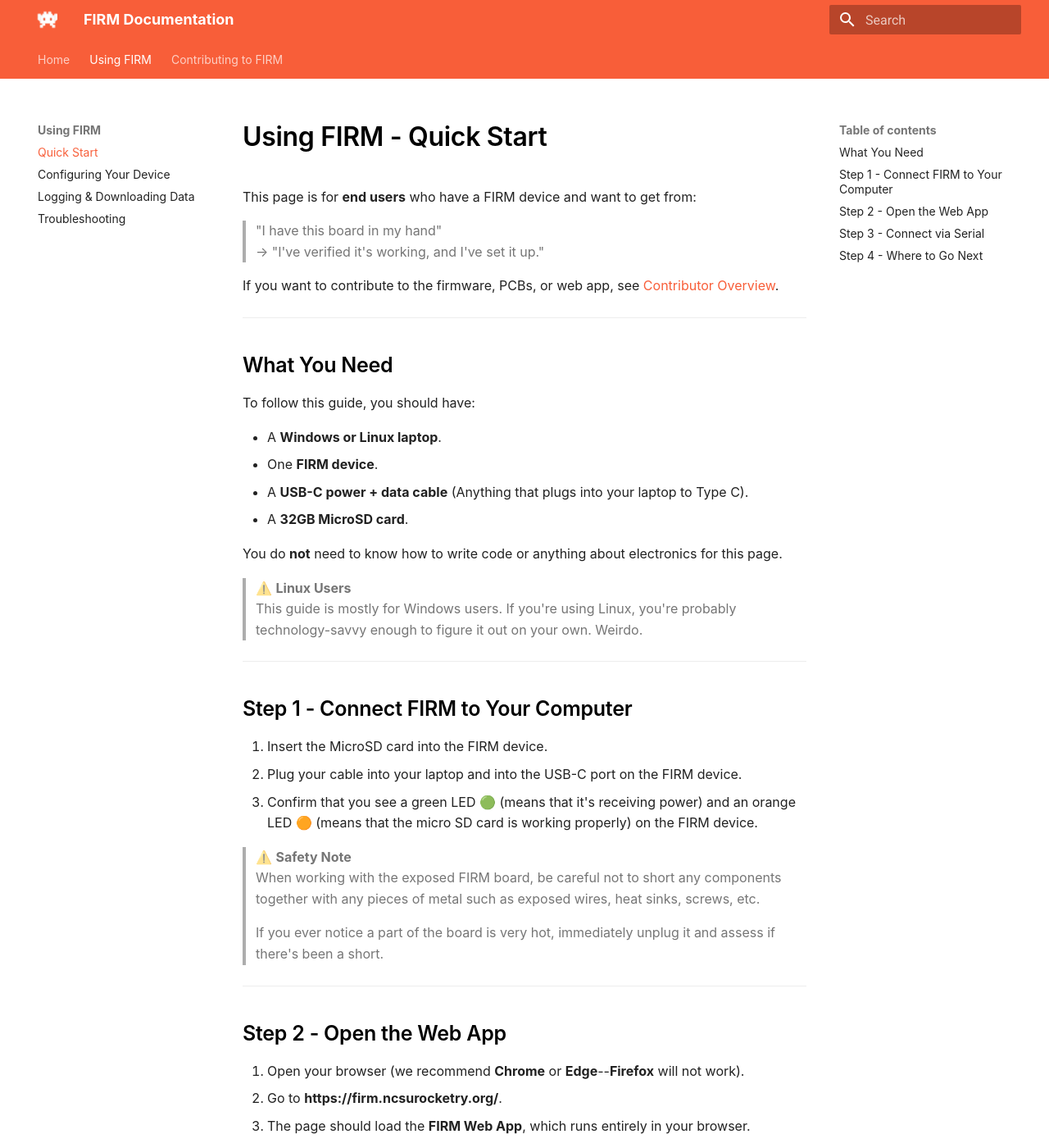
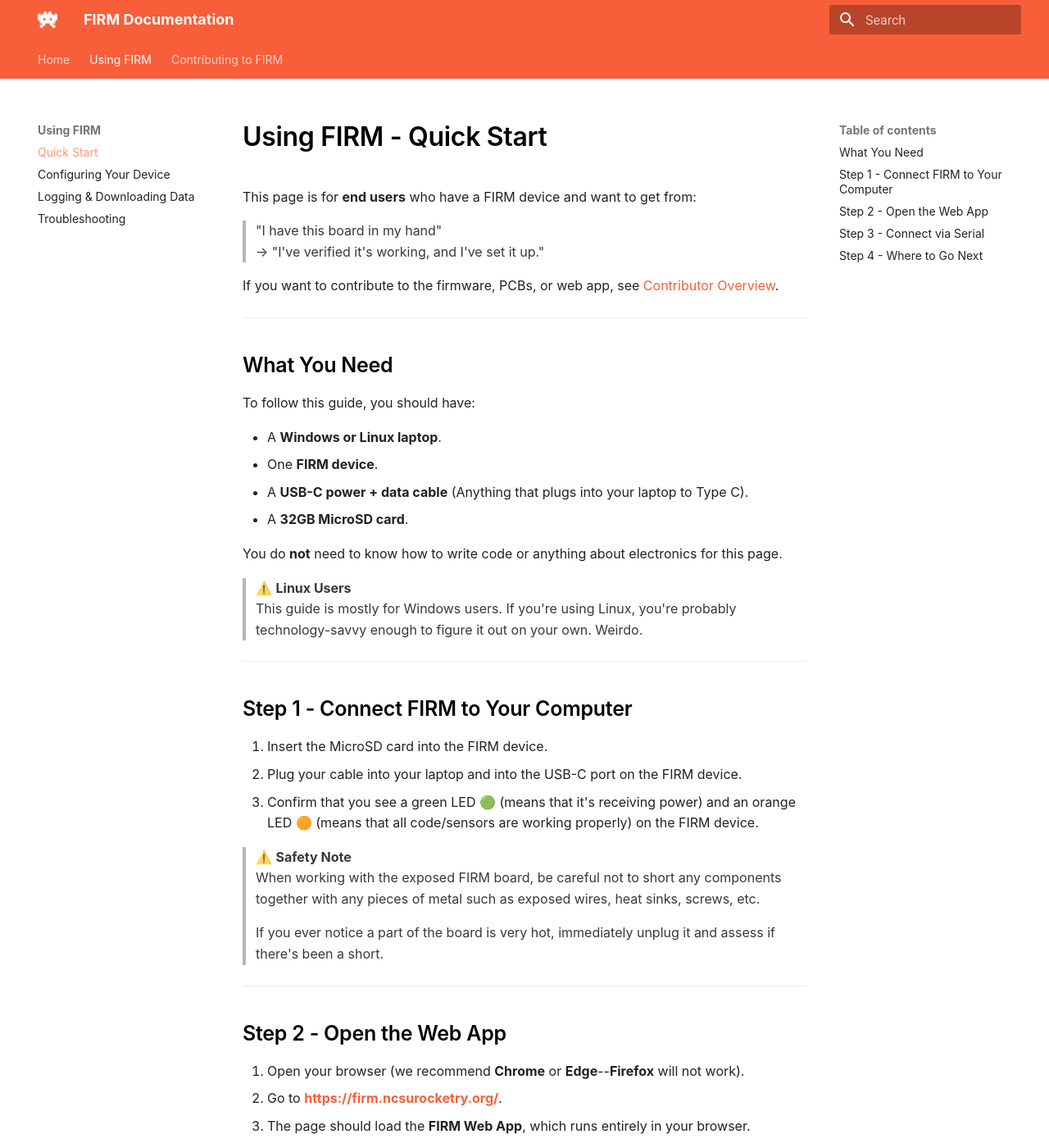
Before and after one commit to NCSU-High-Powered-Rocketry-Club/FIRM-Web-App, an MkDocs documentation site: the page built from docs/users/getting-started.md, in a window 1280 px wide and 1400 px high. Shown: the whole window at 82% size. Built offline with MkDocs 1.6.1 and Material for MkDocs 9.7.7, drawn with Linux system fonts in a browser that asks for light colours.

```diff
--- a/docs/extra.css
+++ b/docs/extra.css
@@ -9,6 +9,21 @@ body,
   font-family:
     "Inter", ui-sans-serif, system-ui, sans-serif, "Apple Color Emoji", "Segoe UI Emoji",
     "Segoe UI Symbol", "Noto Color Emoji";
+}
+
+.md-typeset blockquote {
+  color: inherit;
+  opacity: 0.9;
+}
+
+/* Override hover/active/focus states */
+.md-typeset a:hover,
+.md-typeset a:focus,
+.md-nav__link:hover,
+.md-nav__link--active,
+.md-footer a:hover,
+.md-footer a:focus {
+  color: var(--md-primary-fg-color--light) !important;
 }
 
 /* Make ALL headers bold */
--- a/docs/users/getting-started.md
+++ b/docs/users/getting-started.md
@@ -30,8 +30,7 @@ You do **not** need to know how to write code or anything about electronics for
 
 1. Insert the MicroSD card into the FIRM device.
 2. Plug your cable into your laptop and into the USB-C port on the FIRM device.
-3. Confirm that you see a green LED 🟢 (means that it's receiving power) and an orange LED 🟠 (means that the micro SD card is
-   working properly) on the FIRM device.
+3. Confirm that you see a green LED 🟢 (means that it's receiving power) and an orange LED 🟠 (means that all code/sensors are working properly) on the FIRM device.
 
 > ⚠️ **Safety Note**
 > When working with the exposed FIRM board, be careful not to short any components together with any pieces of metal
@@ -44,7 +43,7 @@ You do **not** need to know how to write code or anything about electronics for
 ## Step 2 - Open the Web App
 
 1. Open your browser (we recommend **Chrome** or **Edge**--**Firefox** will not work).
-2. Go to **https://firm.ncsurocketry.org/**.
+2. Go to **[https://firm.ncsurocketry.org/](https://firm.ncsurocketry.org/)**.
 3. The page should load the **FIRM Web App**, which runs entirely in your browser.
 
 > ❌ Eventually there will be a downloadable version of the app for when you don't have an internet connection.
--- a/mkdocs.yaml
+++ b/mkdocs.yaml
@@ -25,8 +25,7 @@ nav:
   - Contributing to FIRM:
       - Contributor Overview: contributors/overview.md
       - Environment Setup (VS Code, Python, Git): contributors/environment-setup.md
-      - Hardware & KiCad: contributors/hardware-kicad.md
-      - Firmware & Web App Workflow: contributors/dev-workflow.md
+      - Hardware & KiCad: contributors/kidcad-setup.md
 
 extra_css:
   - extra.css
```
Also changed, not shown: docs/contributors/environment-setup.md (added, +36 -0 lines), docs/contributors/kidcad-setup.md (added, +5 -0 lines), docs/contributors/overview.md (+1 -1 lines), docs/index.md (+4 -5 lines), docs/users/data-logging.md (+2 -2 lines).
